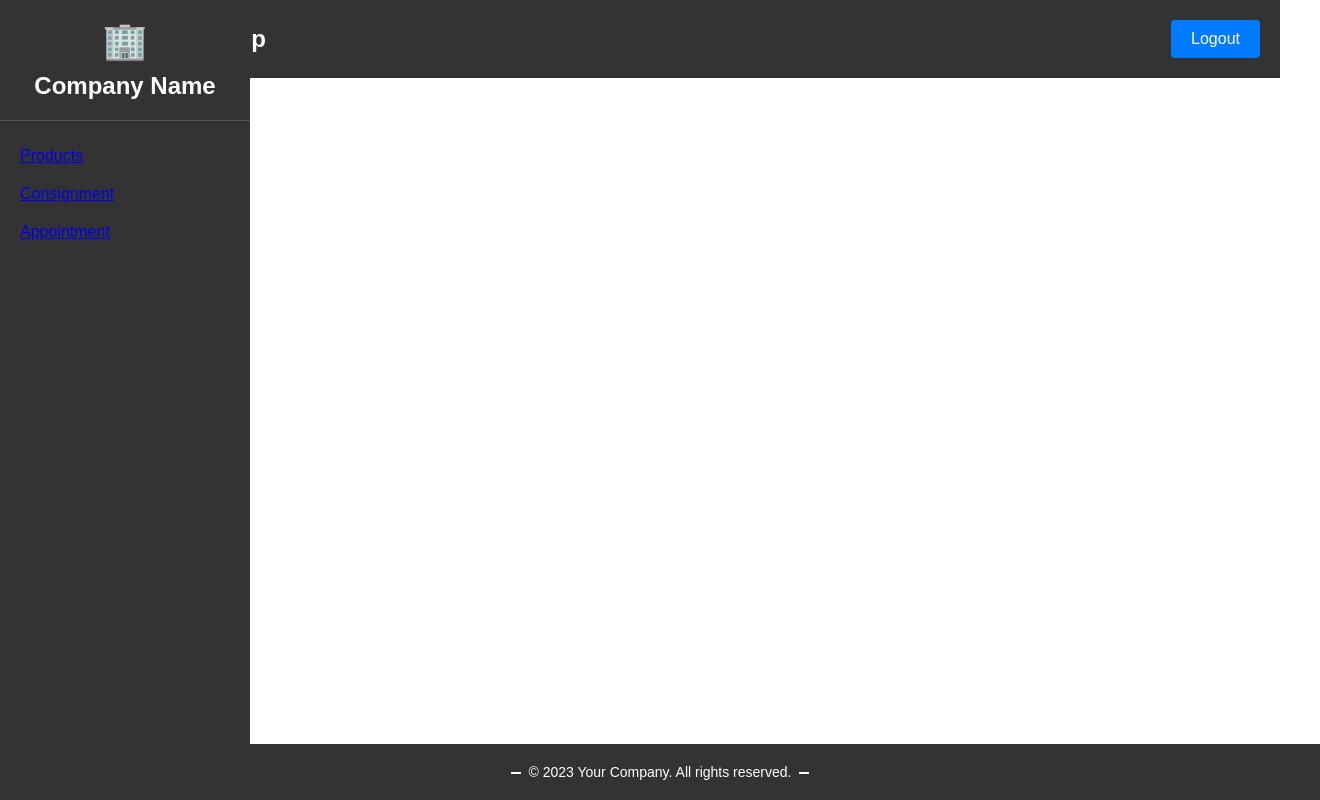
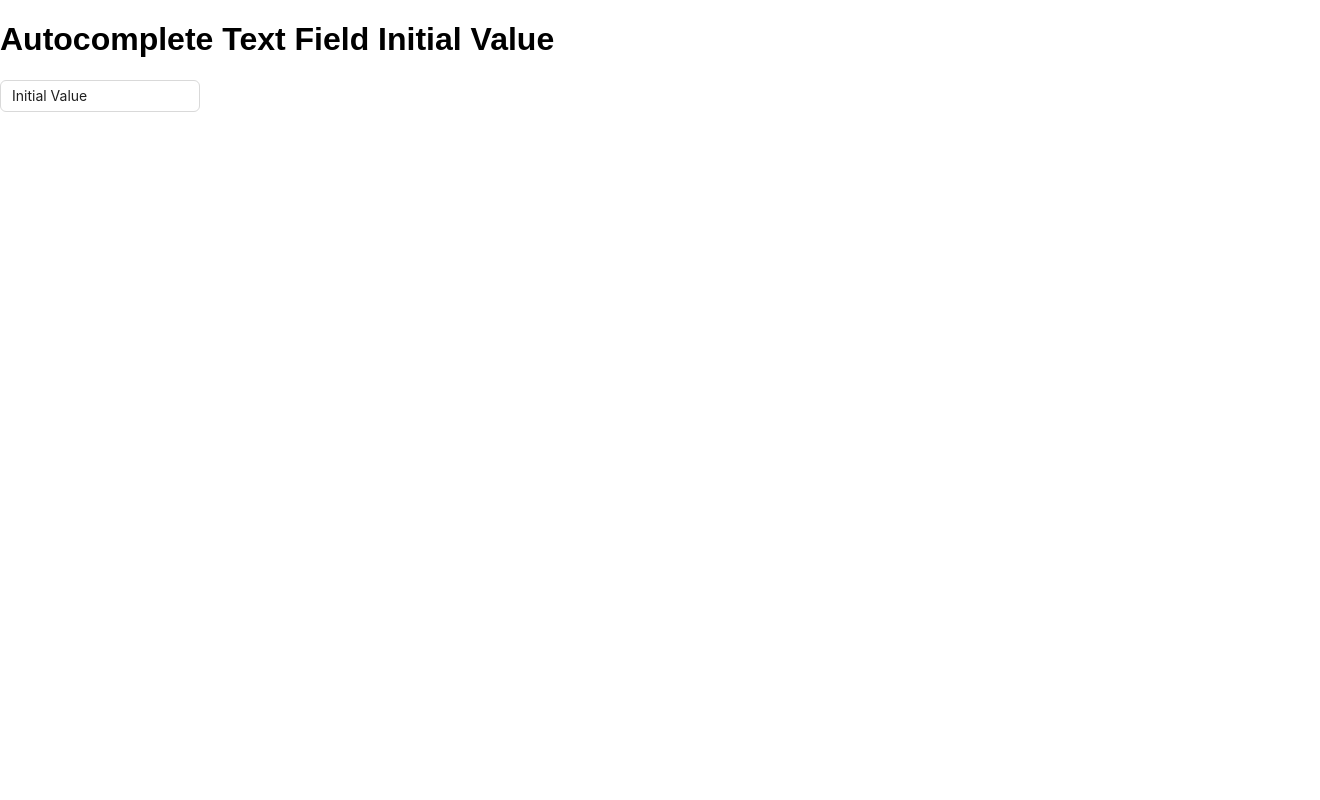
Before and after one commit to miroa88/React-Components, a React (Create React App) app: page / in a window 1280 px wide. Shown: the whole page, 1320 px wide, since content can reach past the window. Built offline with nearby package versions, Linux system fonts and the light colour scheme.

Commit message:
creating autocomplete

```diff
--- a/package.json
+++ b/package.json
@@ -3,9 +3,11 @@
   "version": "0.1.0",
   "private": true,
   "dependencies": {
+    "@ant-design/icons": "^5.2.5",
     "@testing-library/jest-dom": "^5.17.0",
     "@testing-library/react": "^13.4.0",
     "@testing-library/user-event": "^13.5.0",
+    "antd": "^5.8.2",
     "react": "^18.2.0",
     "react-dom": "^18.2.0",
     "react-paginate": "^8.2.0",
--- a/src/App.js
+++ b/src/App.js
@@ -1,11 +1,21 @@
 import { BrowserRouter as Router, Route, Routes } from 'react-router-dom'
+import { useState } from 'react';
 import PaginationComponent from './PaginationComponent';
 import './App.css';
 import CardSlider from './CardSlider';
 import Table from './Table';
 import Layout from './Layout';
+import AutocompleteTextField from './AutocompleteTextField';
 
 function App() {
+  const initialInputValue = 'Initial Value';
+  const inputValue = 'Current Value';
+  const suggestionArray = ['Apple', 'Ap1ple','App2le','Appl2e','Appl3e','App5le','Apple6','Apple7','Banana', 'Cherry', 'Grapes', 'Orange'];
+
+  //setInputValueOnChange,
+
+  const [selectedValue, setSelectedValue] = useState('');
+
   return (
 
     // <Router>
@@ -17,16 +27,29 @@ function App() {
     //     </Routes>
     //   </Layout>
     // </Router>
-    <Router>
-    <Layout>
-      <Routes>
-        <Route exact path="/table" element={<Table/>}/>
-        <Route exact path="/pagination" element={<PaginationComponent/>}/>
-        <Route exact path="/cardSlider" element={<CardSlider/>}/>
-        {/* <Route path="*" element={<NotFound/>}/> */}
-      </Routes>
-    </Layout>
-  </Router>
+  //   <Router>
+  //   <Layout>
+  //     <Routes>
+  //       <Route exact path="/table" element={<Table/>}/>
+  //       <Route exact path="/pagination" element={<PaginationComponent/>}/>
+  //       <Route exact path="/cardSlider" element={<CardSlider/>}/>
+  //       <Route exact path="/pieChart" element={<PieChart />}/>
+  //       {/* <Route path="*" element={<NotFound/>}/> */}
+  //     </Routes>
+  //   </Layout>
+  // </Router>
+  <div>
+  <h1>Autocomplete Text Field {selectedValue}</h1>
+  <AutocompleteTextField
+    initialValue={initialInputValue}
+    value={inputValue}
+    options={suggestionArray}
+    // setInputValueOnSelect={setSelectedValue}
+    setInputValueOnChange={setSelectedValue}
+    placeholder={"placeholder"}
+    style={{ width: 200 }}
+  />
+</div>
   );
 }
 
--- /dev/null
+++ b/src/AutocompleteTextField.js
@@ -0,0 +1,58 @@
+import React, { useState, useEffect } from 'react';
+import { AutoComplete } from 'antd';
+
+const AutocompleteTextField = ({
+  options,
+  initialValue,
+  setInputValueOnSelect,
+  setInputValueOnChange,
+  placeholder,
+  style
+}) => {
+
+  const [inputValue, setInputValue] = useState(initialValue || '');
+
+  useEffect(() => {
+    if (setInputValueOnChange) {
+      setInputValueOnChange(inputValue);
+    }
+    if (setInputValueOnChange) {
+      setInputValueOnChange(inputValue);
+    }
+  }, [])
+
+  const handleSelect = (value) => {
+    setInputValue(value)
+    if (setInputValueOnSelect) {
+      setInputValueOnSelect(value);
+    }
+  };
+
+  const handleChange = (value) => {
+    setInputValue(value)
+    if (setInputValueOnChange) {
+      setInputValueOnChange(value);
+    }
+  };
+
+  const filterDataSource = (arr, target) => {
+    if (target === '') {
+      return arr;
+    }
+    const lowercaseTarget = target.toLowerCase();
+    return arr.filter(str => str.toLowerCase().startsWith(lowercaseTarget));
+  }
+
+  return (
+    <AutoComplete
+      value={inputValue}
+      dataSource={filterDataSource(options, inputValue)}
+      style={style}
+      onSelect={handleSelect}
+      onChange={handleChange}
+      placeholder={placeholder}
+    />
+  );
+};
+
+export default AutocompleteTextField;
--- /dev/null
+++ b/src/Layout.css
@@ -0,0 +1,39 @@
+.layout-container {
+    display: flex;
+    flex-direction: column;
+    min-height: 100vh; /* Set the minimum height to fill the entire viewport */
+  }
+
+  /* Define styles for the header, sidebar, and footer */
+  .header {
+    background-color: #333;
+    color: #fff;
+    padding: 20px;
+  }
+
+  .sidebar {
+    background-color: #f0f0f0;
+    padding: 20px;
+  }
+
+  .footer {
+    background-color: #333;
+    color: #fff;
+    padding: 20px;
+  }
+
+  /* Define styles for the main content area */
+  .main-content {
+    flex: 1; /* This ensures the content area takes up remaining vertical space */
+    display: flex;
+  }
+
+  .content {
+    flex: 1; /* This allows the content area to fill the remaining space */
+    padding: 20px;
+  }
+
+  /* Optional: Adjust the content padding based on your design preferences */
+  /* .content {
+    padding: 20px 40px;
+  } */
--- a/src/Layout.js
+++ b/src/Layout.js
@@ -2,6 +2,7 @@ import React from 'react';
 import Header from './Header';
 import Sidebar from './Sidebar';
 import Footer from './Footer';
+import './Layout.css';
 
 const Layout = ({ children }) => {
   return (
--- a/src/SideBar.js
+++ b/src/SideBar.js
@@ -11,6 +11,7 @@ const Sidebar = () => {
         <Link to="/table" ><li className="menu-item">Products</li></Link>
         <Link to="/pagination" ><li className="menu-item">Consignment</li></Link>
         <Link to="/cardSlider" > <li className="menu-item">Appointment</li></Link>
+        <Link to="/pieChart" > <li className="menu-item">PieChart</li></Link>
         {/* <li className="menu-item">Products</li>
         <li className="menu-item">Consignment</li>
         <li className="menu-item">Appointment</li> */}
```
Also changed, not shown: src/AutocompleteTextFiled.css (added), 1 other file (tests, documents, lock files or other folders).
